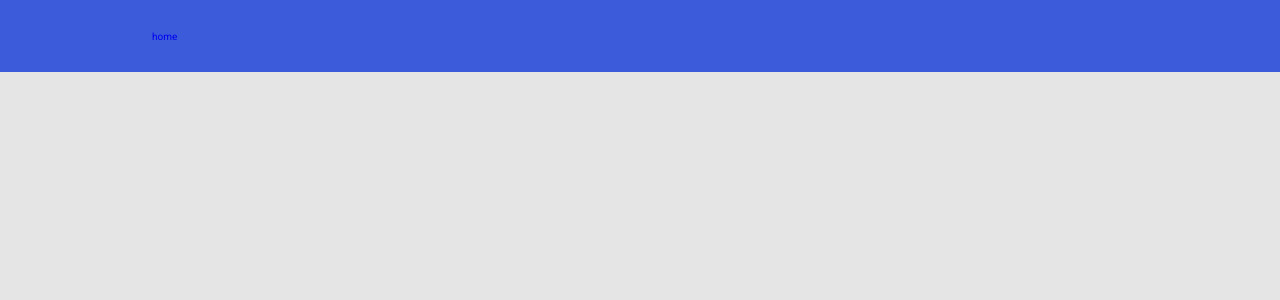
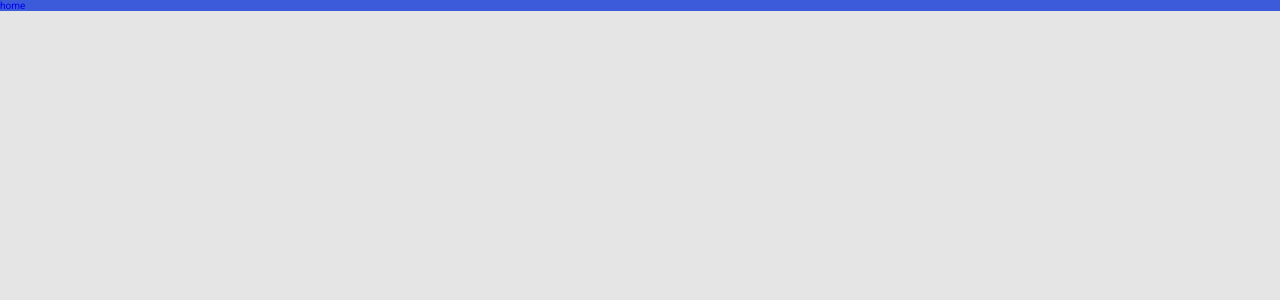
Before and after one commit to mustonentimmo/proovitoo_react, a React (Create React App) app: page / in a window 1280 px wide. Shown: the top 300 px of the page. Built offline with nearby package versions, Linux system fonts and the light colour scheme.

Commit message:
Refactor class name

```diff
--- a/src/components/Navbar/Navbar.js
+++ b/src/components/Navbar/Navbar.js
@@ -8,10 +8,10 @@ const Navbar = () => {
         SetOpen(prev => !prev);
     }
     return(
-        <nav className="main-nav">
-            <ul className={`main-nav__menu ${open ? 'main-nav__menu--is-active' : ''}`}>
-                <li className="main-nav__nav-item">
-                    <a href="#" className="main-nav__nav-item__link">home</a>
+        <nav className="navbar">
+            <ul className={`navbar__menu ${open ? 'navbar__menu--is-active' : ''}`}>
+                <li className="navbar__menu-item">
+                    <a href="#" className="navbar__menu-item__link">home</a>
                 </li>
             </ul>
             <NavHamburger open={open} onToggle={handleHamburgerToggle}/>
```
